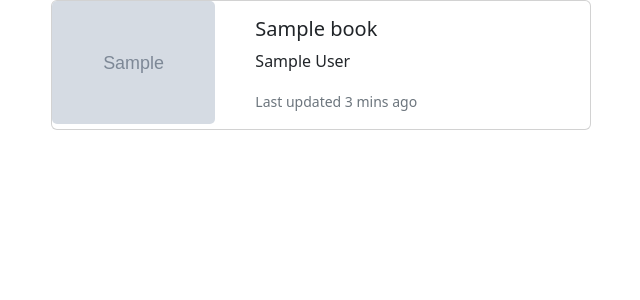
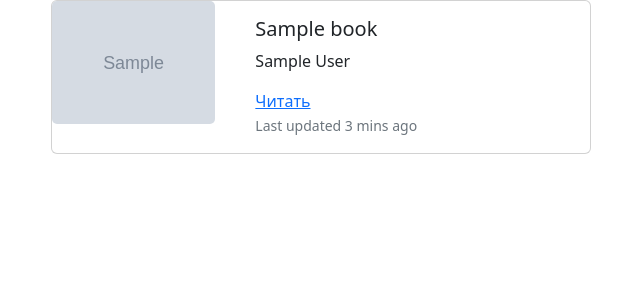
Before and after one commit to AndreyShukatka/Parsing_an_online_library, a Python web app: template template/template.html in a window 1280 px wide. Shown: the top 300 px of the page, without its empty margins (31-671 px from the left). Run offline with Jinja, Linux system fonts and the light colour scheme; the template is opened without the code that fills it: most values are stand-ins (such as "Sample title", 1, 10 or a date in 2020); grey boxes marked "Sample" are stand-in pictures.

Commit message:
Add links to books txt files.

```diff
--- a/template/template.html
+++ b/template/template.html
@@ -20,6 +20,7 @@
                 <div class="card-body">
                   <h5 class="card-title">{{book['title']}}</h5>
                   <p class="card-text">{{book['author']}}</p>
+                  <a href='library/{{book["book_path"]}}' target="_blank">Читать</a>
                   <p class="card-text"><small class="text-muted">Last updated 3 mins ago</small></p>
                 </div>
               </div>
```
